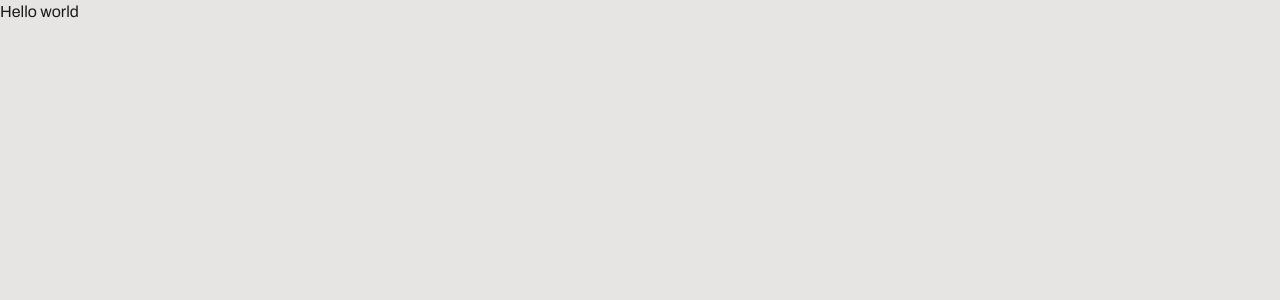
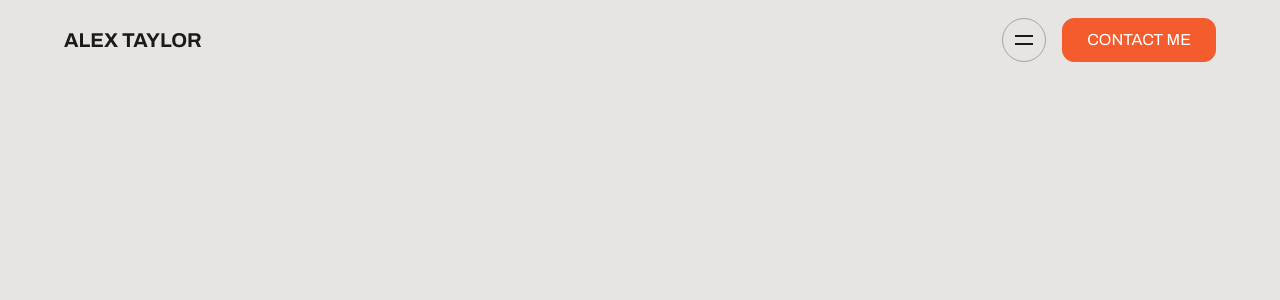
Before and after one commit to sujeethshingade/modern-portfolio, a Next.js app: page / in a window 1280 px wide. Shown: the top 300 px of the page. Built offline with nearby package versions, Linux system fonts and the light colour scheme.

Commit message:
add header

```diff
--- a/src/app/page.tsx
+++ b/src/app/page.tsx
@@ -1,3 +1,9 @@
+import Header from "@/sections/Header";
+
 export default function Home() {
-  return <h1>Hello world</h1>;
+  return (
+    <>
+      <Header />
+    </>
+  );
 }
--- a/src/sections/Header.tsx
+++ b/src/sections/Header.tsx
@@ -1,6 +1,5 @@
 import { FC } from "react";
 
-/* eslint-disable-next-line @typescript-eslint/no-unused-vars */
 const navItems = [
   {
     label: "About",
@@ -25,7 +24,28 @@ const navItems = [
 ];
 
 const Header: FC = () => {
-  return <div>Header</div>;
+  return (
+    <header>
+      <div className="container !max-w-full">
+        <div className="flex justify-between h-20 items-center">
+          <div>
+            <a href="/">
+              <span className="font-bold uppercase text-xl">Alex Taylor</span>
+            </a>
+          </div>
+          <div className="flex items-center gap-4">
+            <div className="border border-stone-400 size-11 rounded-full inline-flex items-center justify-center">
+              <svg width="24" height="24" viewBox="0 0 24 24" fill="none" xmlns="http://www.w3.org/2000/svg">
+                <rect x="3" y="15" width="18" height="2" fill="currentColor" />
+                <rect x="3" y="7" width="18" height="2" fill="currentColor" />
+              </svg>
+            </div>
+            <button className="bg-red-orange-500 h-11 px-6 text-white rounded-xl border border-red-orange-500 uppercase hidden md:block">Contact Me</button>
+          </div>
+        </div>
+      </div>
+    </header>
+  );
 };
 
 export default Header;
--- a/tailwind.config.ts
+++ b/tailwind.config.ts
@@ -7,9 +7,27 @@ const config: Config = {
         "./src/components/**/*.{js,ts,jsx,tsx,mdx}",
     ],
     theme: {
+        screens: {
+            sm: "375px",
+            md: "768px",
+            lg: "1024px",
+        },
         extend: {
             fontFamily: {
                 sans: "var(--font-archivo)",
+            },
+            container: {
+                center: true,
+                padding: {
+                    DEFAULT: '1rem',
+                    md: '2rem',
+                    lg: '4rem',
+                }
+            },
+            colors: {
+                "red-orange": {
+                    500: 'color-mix(in srgb, theme("colors.red.500") 50%, theme("colors.orange.500") 50%)',
+                }
             },
         },
     },
```
